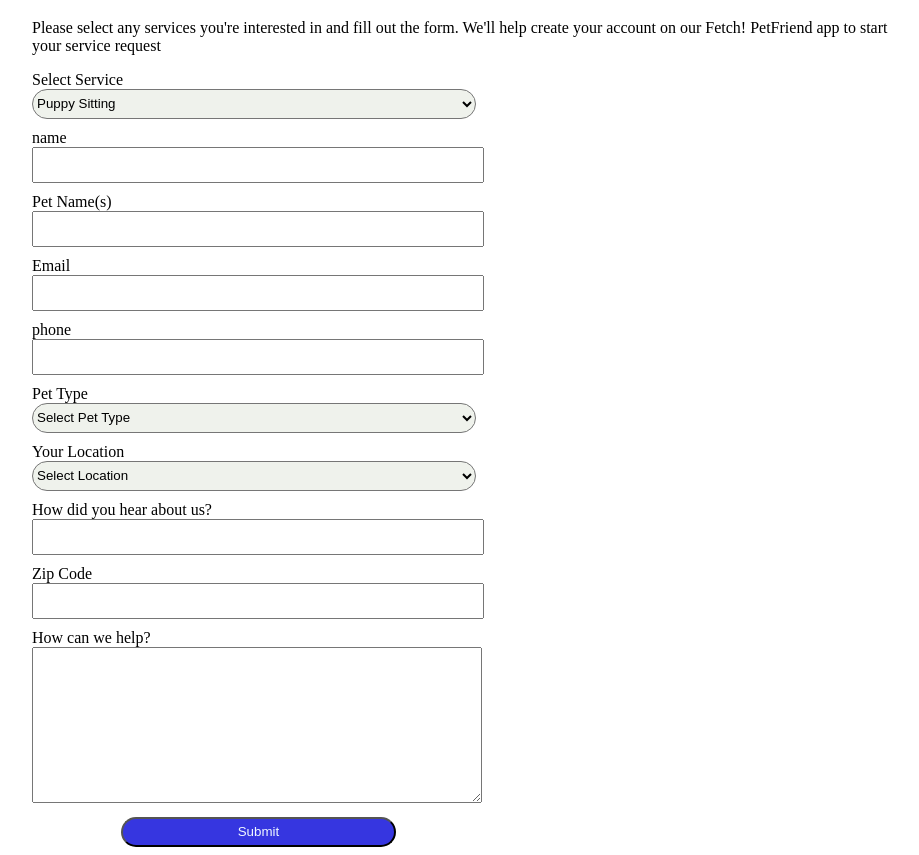
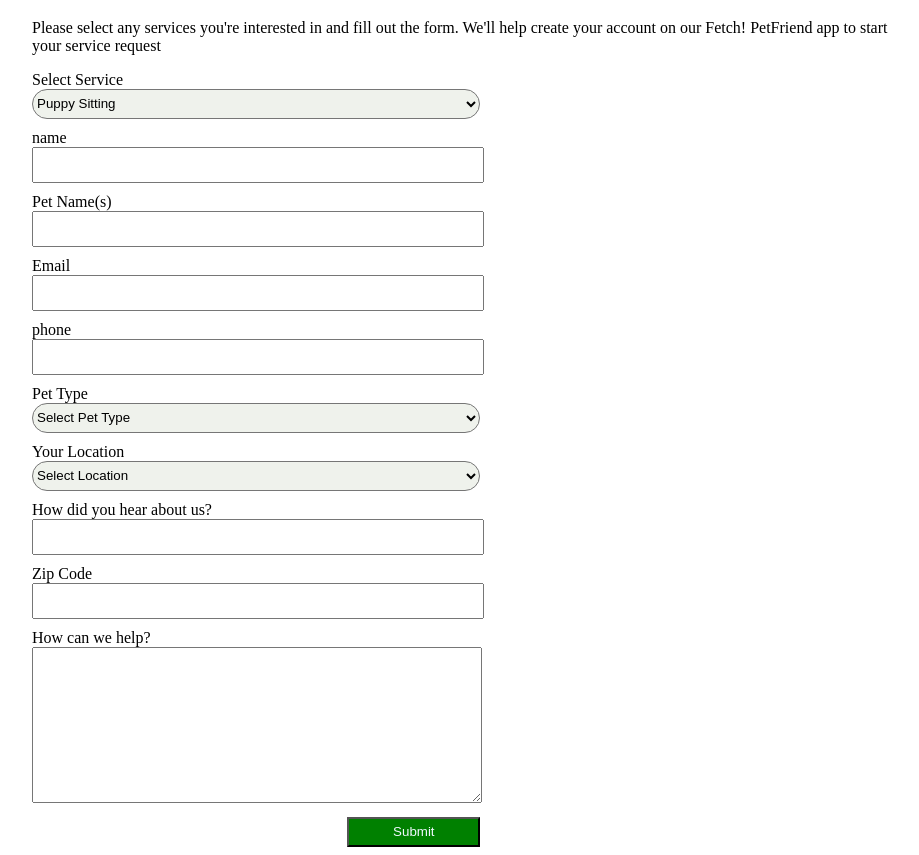
Before and after one commit to jperalta24/PetFriends-1, a plain HTML site: page request.html in a window 1280 px wide. Shown: the part 61-916 px from the top of the page, without its empty margins (352-1271 px from the left). Drawn offline with Linux system fonts and the light colour scheme.

Commit message:
change the color to green

```diff
--- a/styles/request.css
+++ b/styles/request.css
@@ -12,9 +12,9 @@ body {
     height: 30px;
 }
 .soul select {
-    width: 50%;
+    width: 50.5%;
     height: 30px;
-    border-radius: 15px;
+    border-radius: 15.5px;
     background-color: rgba(233, 237, 228, 0.699);
 }
 
@@ -22,9 +22,8 @@ body {
     width: 50%;
 }
 #mysubmit {
-    width: 31%;
-    border-radius: 15px;
-    background-color:rgb(54, 54, 224);
+    width:15%;
+    background-color:green;
     color: aliceblue;
-    margin-left: 10%;
+    margin-left: 35.5%;
 }
```
